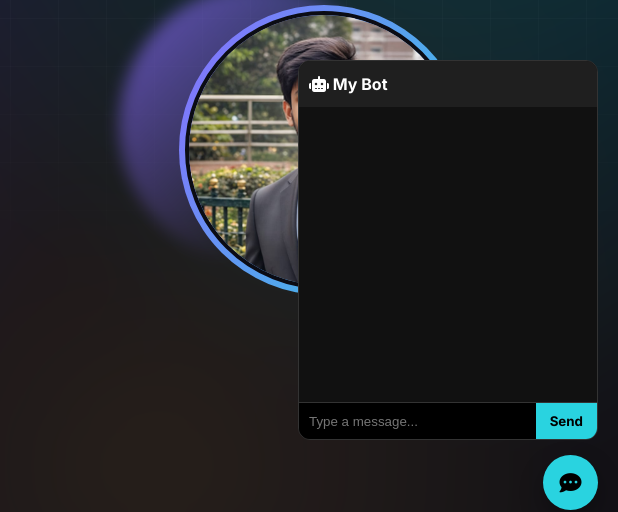
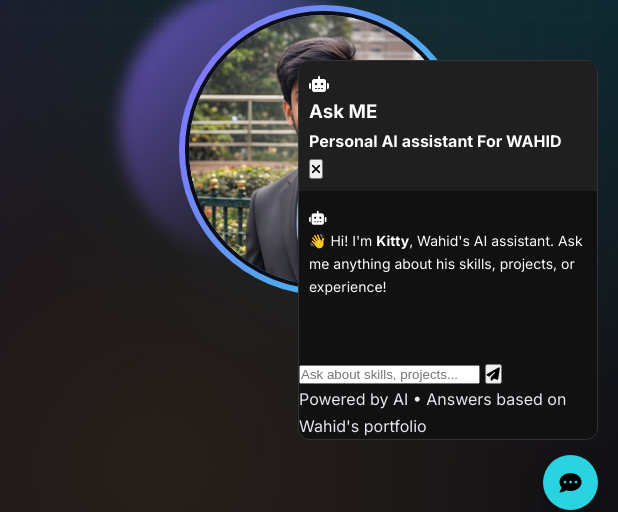
Before and after one commit to wahidmursalin/my-portfolio, a website: page portfolio/index.html in a window 1280 px wide. Both pictures are taken after a click on the element 1232 px from the left and 752 px from the top of the page. Shown: the part 270-782 px from the top of the page, 662-1280 px from the left. Drawn offline with Linux system fonts and the light colour scheme.

Commit message:
Update index.html

```diff
--- a/portfolio/index.html
+++ b/portfolio/index.html
@@ -337,23 +337,43 @@
     </div>
   </section>
 
-
-
-<!-- Floating Chatbot -->
 <div class="chat-bubble" onclick="toggleChat()">
   <i class="fas fa-comment-dots"></i>
 </div>
 
 <div class="chat-container" id="chatBox">
-<div class="chat-header">
-  <i class="fas fa-robot"></i> My Bot
-</div>
+  <div class="chat-header">
+    <div class="header-info">
+      <div class="bot-avatar-header">
+        <i class="fas fa-robot"></i>
+      </div>
+      <div class="header-text">
+        <h3>Ask ME <i class="fas fa-sparkles" style="font-size: 12px; color: #fff;"></i></h3>
+        <p>Personal AI assistant For WAHID</p>
+      </div>
+    </div>
+    <button class="close-btn" onclick="toggleChat()"><i class="fas fa-times"></i></button>
+  </div>
 
-  <div class="chat-messages" id="messages"></div>
+  <div class="chat-messages" id="messages">
+    <div class="message-wrapper bot">
+      <div class="bot-avatar-msg"><i class="fas fa-robot"></i></div>
+      <div class="message bot-message">
+        👋 Hi! I'm <strong>Kitty</strong>, Wahid's AI assistant. Ask me anything about his skills, projects, or experience!
+      </div>
+    </div>
+  </div>
 
-  <div class="chat-input">
-    <input id="userInput" type="text" placeholder="Type a message..." />
-    <button onclick="sendMsg()">Send</button>
+  <div class="chat-footer-area">
+    <div class="chat-input-wrapper">
+      <input id="userInput" type="text" placeholder="Ask about skills, projects..." onkeypress="handleKeyPress(event)" />
+      <button class="send-btn" onclick="sendMsg()">
+        <i class="fas fa-paper-plane"></i>
+      </button>
+    </div>
+    <div class="powered-by">
+      Powered by AI • Answers based on Wahid's portfolio
+    </div>
   </div>
 </div>
 
```
